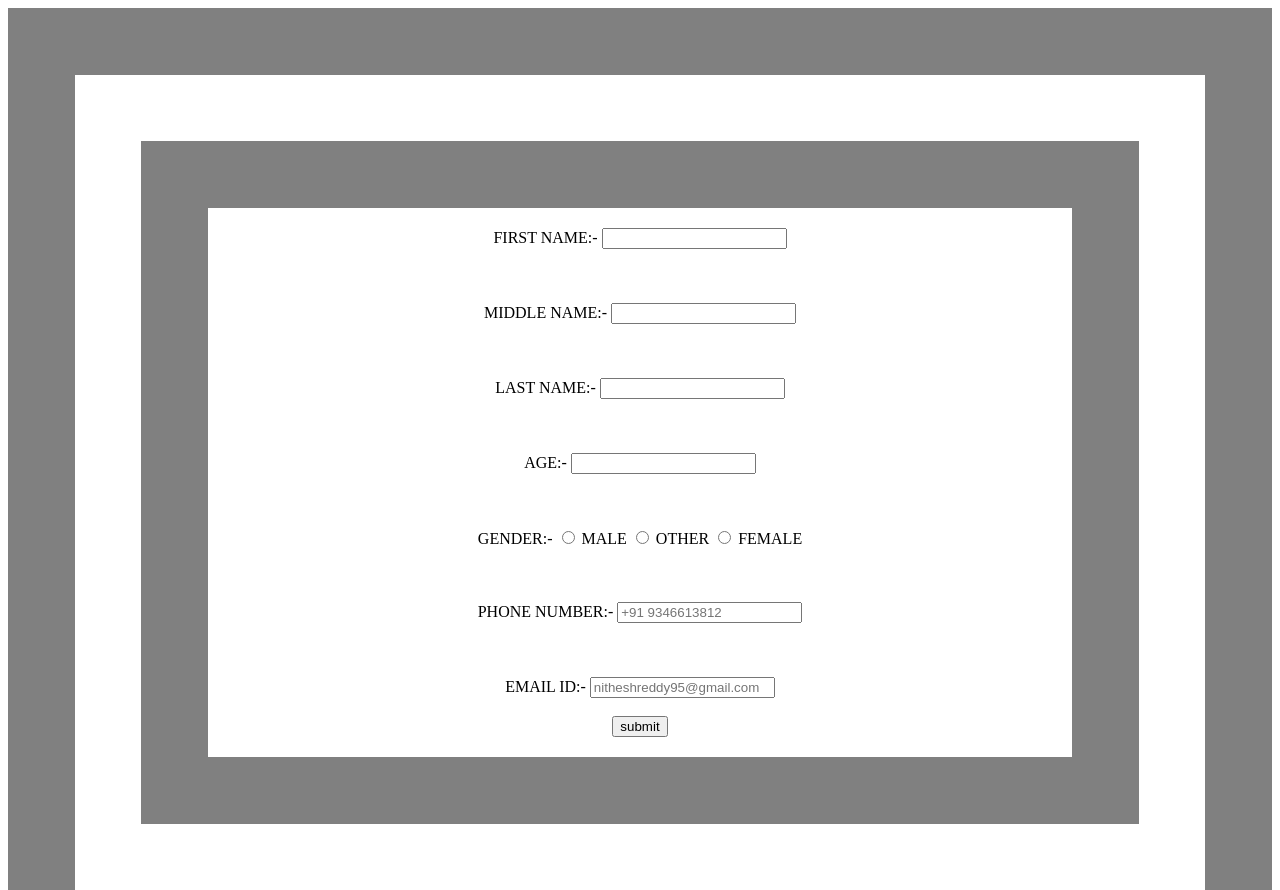
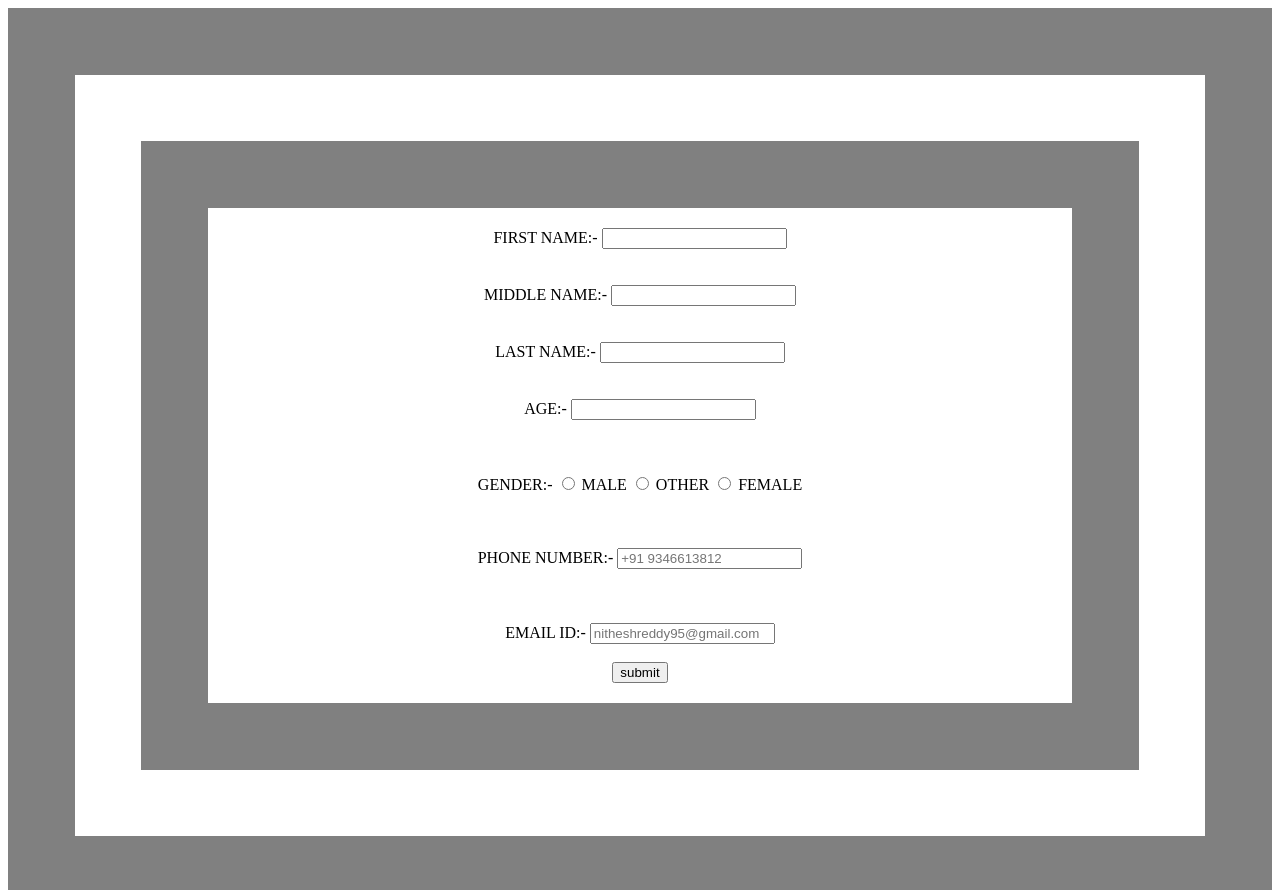
Before and after one commit to Chiranjeevi0705/1st-project, a plain HTML site: page signup.html in a window 1280 px wide. Shown: the top 890 px of the page. Drawn offline with Linux system fonts and the light colour scheme.

Commit message:
Update signup.html

```diff
--- a/signup.html
+++ b/signup.html
@@ -21,11 +21,11 @@
 <body>
     <form  method="post">
         <label for="fname">FIRST NAME:-</label>
-        <input type="text" id="fname" name="fname"  required><br><br><br><br>
+        <input type="text" id="fname" name="fname"  required><br><br><br>
         <label for="mname">MIDDLE NAME:-</label>
-        <input type="text" id="mname" name="mname" required><br><br><br><br>
+        <input type="text" id="mname" name="mname" required><br><br><br>
         <label for="lname">LAST NAME:-</label>
-        <input type="text" id="lname" name="lname" required><br><br><br><br>
+        <input type="text" id="lname" name="lname" required><br><br><br>
         <label for="age">AGE:-            </label>
         <input type="number" id="age" name="age"  maxlength="2" required><br><br><br><br>
         <label for="gender" >GENDER:-</label>
```
